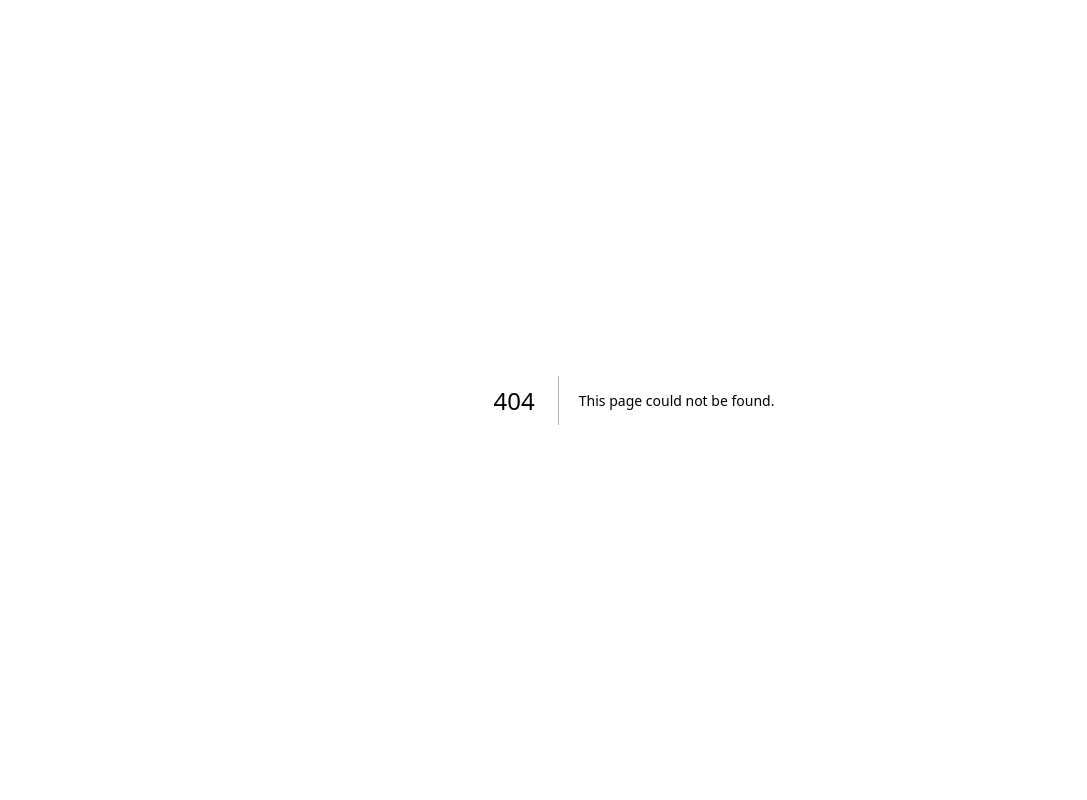
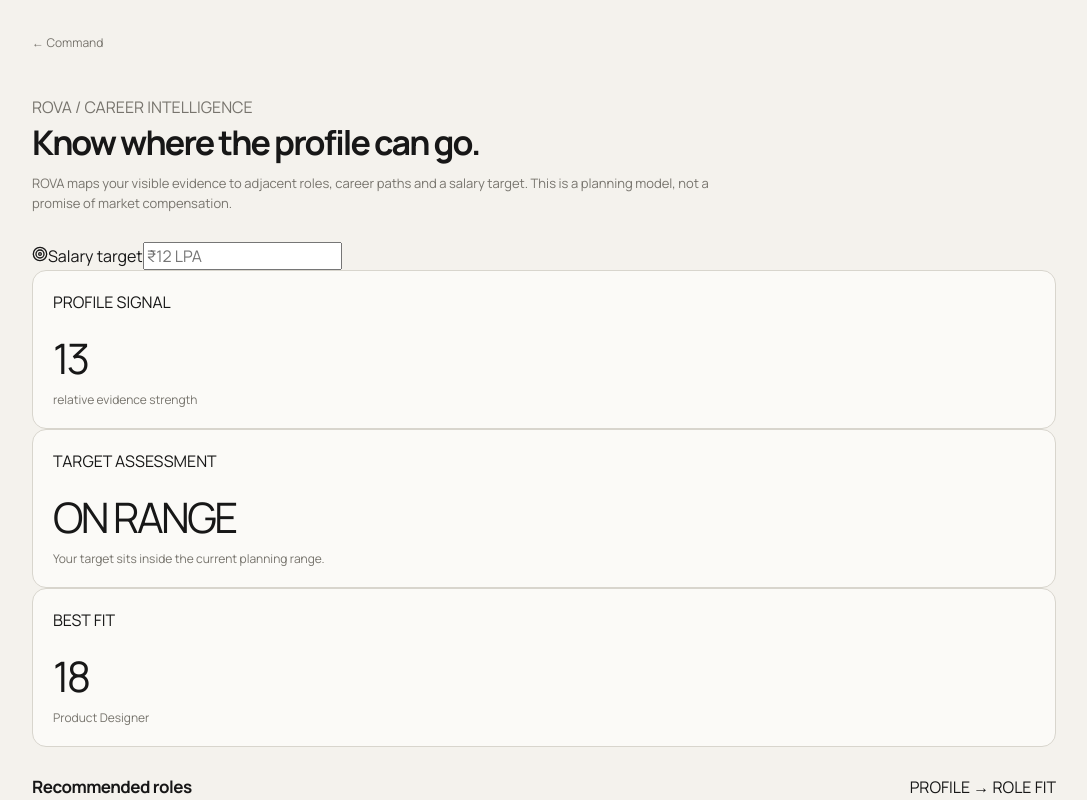
Before and after one commit to madebykraman/jobapplyify, a Next.js app: page /career in a window 1280 px wide. Before the commit this address had no page. Shown: the top 800 px of the page, without its empty margins (6-1093 px from the left). Built offline with nearby package versions, Linux system fonts and the light colour scheme.

Commit message:
feat: add career intelligence workspace

```diff
--- /dev/null
+++ b/app/career/page.tsx
@@ -0,0 +1,21 @@
+'use client'
+import { useEffect, useMemo, useState } from 'react'
+import Link from 'next/link'
+import { ArrowRight, BriefcaseBusiness, Check, ChevronRight, Target, TrendingUp } from 'lucide-react'
+import { assessCareer } from '@/lib/career-engine'
+import { defaultProfile, loadProfile, loadResumes, type RovaProfile } from '@/lib/storage'
+
+export default function CareerPage(){
+ const [profile,setProfile]=useState<RovaProfile>(defaultProfile); const [resume,setResume]=useState('')
+ useEffect(()=>{setProfile(loadProfile());setResume(loadResumes()[0]?.content||'')},[])
+ const [target,setTarget]=useState('')
+ const effective={...profile,targetSalary:target||profile.targetSalary}
+ const assessment=useMemo(()=>assessCareer(effective,resume),[effective,resume])
+ return <main className="main standalone careerPage"><Link className="back" href="/">← Command</Link><div className="mono eyebrow">ROVA / CAREER INTELLIGENCE</div><div className="careerHead"><div><h1 className="title">Know where the profile can go.</h1><p className="lead">ROVA maps your visible evidence to adjacent roles, career paths and a salary target. This is a planning model, not a promise of market compensation.</p></div><div className="targetBox"><Target size={16}/><label><span>Salary target</span><input value={target||profile.targetSalary} onChange={e=>setTarget(e.target.value)} placeholder="₹12 LPA"/></label></div></div>
+ <section className="careerStats"><div className="card"><div className="mono">PROFILE SIGNAL</div><div className="metric">{assessment.currentSignal}</div><div className="sub">relative evidence strength</div></div><div className="card"><div className="mono">TARGET ASSESSMENT</div><div className="metric">{assessment.target.verdict==='within-range'?'ON RANGE':assessment.target.verdict==='stretch'?'STRETCH':'REBUILD'}</div><div className="sub">{assessment.target.headline}</div></div><div className="card"><div className="mono">BEST FIT</div><div className="metric">{assessment.recommended[0]?.fit||0}</div><div className="sub">{assessment.recommended[0]?.title||'Add profile evidence'}</div></div></section>
+ <section className="section"><div className="sectionhead"><h3>Recommended roles</h3><span className="mono">PROFILE → ROLE FIT</span></div><div className="careerRoles">{assessment.recommended.map(r=><article className="card careerRole" key={r.title}><div className="roleLine"><div><div className="mono">{r.family}</div><h3>{r.title}</h3></div><div className="fit">{r.fit}</div></div><p>{r.rationale}</p><div className="salary">Planning band · ₹{r.salaryBand[0]}–₹{r.salaryBand[1]} LPA</div><div className="analysisBlock"><b>Already visible</b><div className="chips">{r.matched.slice(0,6).map(x=><span className="chip" key={x}>{x}</span>)}</div></div><div className="analysisBlock"><b>Build next</b><div className="chips">{r.gaps.slice(0,4).map(x=><span className="chip mutedChip" key={x}>{x}</span>)}</div></div></article>)}</div></section>
+ <section className="section"><div className="sectionhead"><h3>Salary target analysis</h3><span className="mono">DECISION SUPPORT</span></div><div className="card targetPanel"><div><div className="mono">{assessment.target.verdict.toUpperCase()}</div><h2>{assessment.target.headline}</h2><div className="targetActions">{assessment.target.actions.map(x=><div key={x}><Check size={14}/><span>{x}</span></div>)}</div></div><div className="targetVisual"><TrendingUp size={21}/><strong>{assessment.targetLpa?`₹${assessment.targetLpa} LPA`:'Set a target'}</strong><span>planning target</span></div></div></section>
+ <section className="section"><div className="sectionhead"><h3>Career paths</h3><span className="mono">NEXT 12–24 MONTHS</span></div><div className="pathGrid">{assessment.paths.map(p=><article className="card path" key={p.title}><BriefcaseBusiness size={17}/><h3>{p.title}</h3><div className="pathDirection">{p.direction}</div><div className="steps">{p.steps.map((s,i)=><div key={s}><span>{String(i+1).padStart(2,'0')}</span>{s}<ChevronRight size={13}/></div>)}</div></article>)}</div></section>
+ <section className="section card nextStep"><div><div className="mono">NEXT STEP</div><h3>Turn the strongest path into applications.</h3><p>Use the recommended role and skill gaps to drive job search, resume tailoring and application preparation in the next builds.</p></div><Link className="primary" href="/resume">Open resume intelligence <ArrowRight size={14}/></Link></section>
+ <div className="footer">Planning salary bands are deterministic product heuristics until a live market-data source is connected.</div></main>
+}
```
